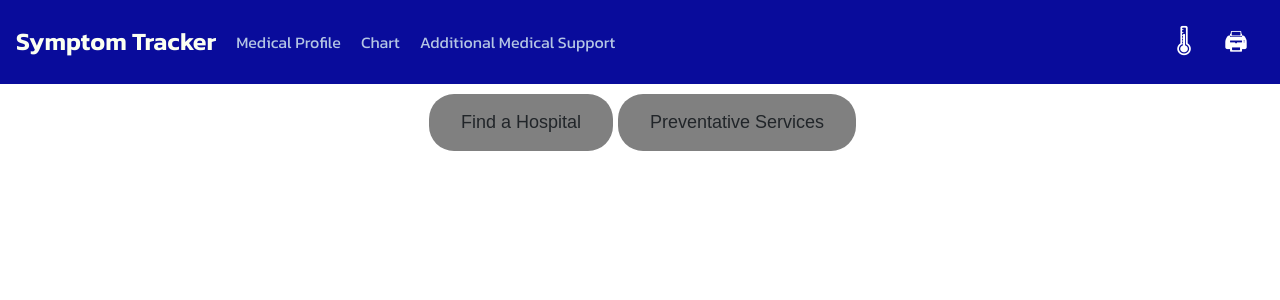
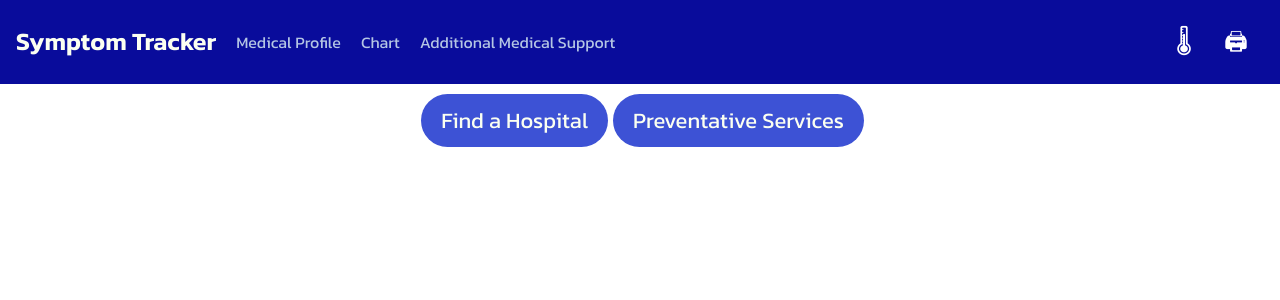
Before and after one commit to andrewjknapp/Symptom-Tracker, a React (Create React App) app in the folder client/: page /additional-medical-support in a window 1280 px wide. Shown: the top 300 px of the page. Built offline with nearby package versions, Linux system fonts and the light colour scheme.

Commit message:
widget button styling

```diff
--- a/client/src/component/assets/css/AdditionalMedicalSupport.css
+++ b/client/src/component/assets/css/AdditionalMedicalSupport.css
@@ -3,22 +3,25 @@
     justify-content: center;
     align-items: center;
     margin-bottom: 15px;
+    color: #FBFFF1;
 }
 
 
-.buttons {
-    display: inline-block;
-    padding: 15px 32px;
-    background-color: grey;
-    border-radius: 25px;
-    font-size: 18px;
+.supportButtons {
+    display: flex;
+    align-items: center;
+    padding: 10px 20px;
+    background-color: #3D52D5;
+    border-radius: 50px;
+    font-family: Kanit;
+    font-size: 22px;
     margin-top: 10px;
     margin-left: 5px;
 }
 
 .glow-button:hover {
     color: rgba(255, 255, 255, 1);
-    box-shadow: 0 5px 15px rgba(0, 0, 255, .4);
+    box-shadow: 0 5px 15px rgba(0, 0, 150, .4);
    }
 
 .prevent{
--- a/client/src/component/pages/AdditionalMedicalSupport.js
+++ b/client/src/component/pages/AdditionalMedicalSupport.js
@@ -19,8 +19,8 @@ function AdditionalMedicalSupport() {
 
         <Fragment>
             <div className='buttonDiv' >
-                <a className='buttons glow-button' onClick={showHospital} >Find a Hospital</a>
-                <a className='buttons glow-button' onClick={showService}>Preventative Services</a>
+                <a className='supportButtons glow-button' onClick={showHospital} >Find a Hospital</a>
+                <a className='supportButtons glow-button' onClick={showService}>Preventative Services</a>
             </div>
             <div className='prevent'>
                 {
```
